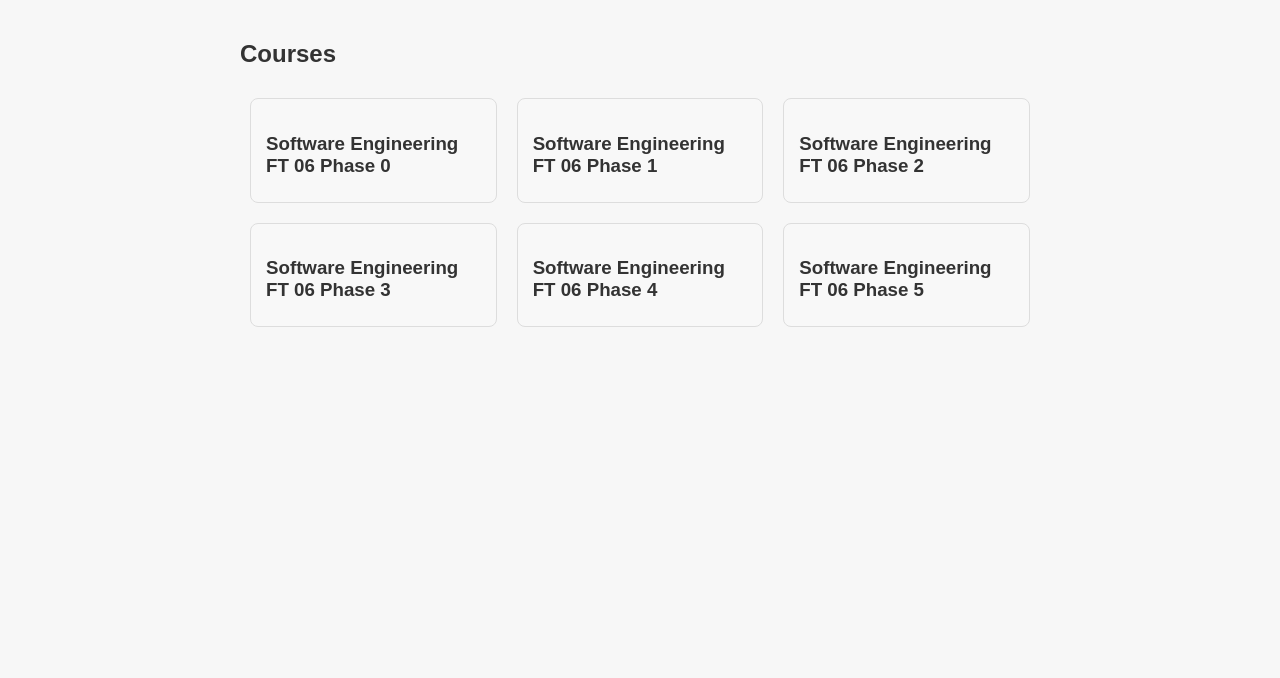
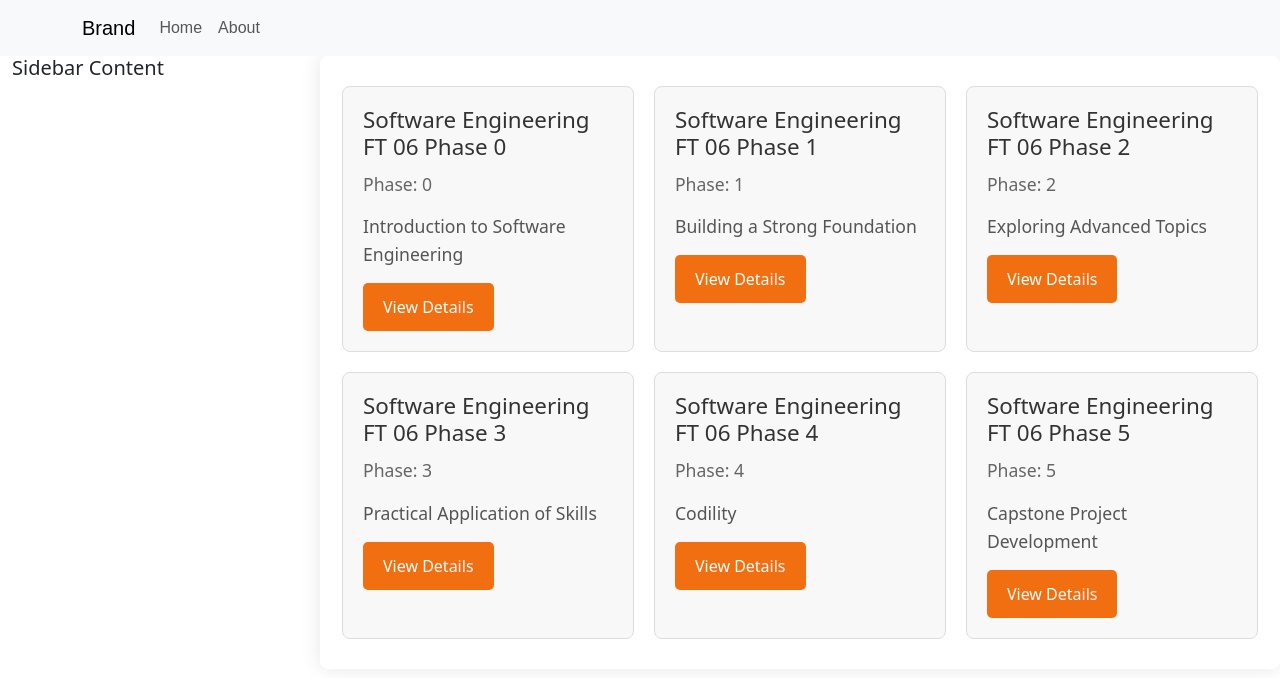
Before and after one commit to Jamescjay/Nobility-hub-client, a React (Create React App) app: page /courses in a window 1280 px wide. Shown: the top 678 px of the page. Built offline with nearby package versions, Linux system fonts and the light colour scheme.

Commit message:
Added Navbar, Sidebar, and Styled Course Cards

```diff
--- a/package.json
+++ b/package.json
@@ -9,7 +9,10 @@
     "@testing-library/user-event": "^13.5.0",
     "axion": "^0.1.0",
     "axios": "^1.6.7",
+    "bootstrap": "^5.3.2",
     "react": "^18.2.0",
+    "react-bootstrap": "^2.10.1",
+    "react-calendar": "^4.8.0",
     "react-dom": "^18.2.0",
     "react-icons": "^5.0.1",
     "react-router-dom": "^6.22.1",
--- a/src/App.css
+++ b/src/App.css
@@ -2,8 +2,8 @@ body {
   margin: 0;
   padding: 0;
   font-family: "Arial", sans-serif;
-  background-color: #f7f7f7;
-  color: #444;
+  background-color: #f5f5f5;
+  color: #333;
 }
 
 .app-container {
@@ -13,17 +13,10 @@ body {
   margin: 0 auto;
 }
 
-.left-section {
-  flex: 1;
-  padding: 20px;
-}
-
+.left-section,
 .right-section {
   flex: 1;
   padding: 20px;
-  display: flex;
-  flex-direction: column;
-  align-items: center;
 }
 
 .title-section {
@@ -78,40 +71,47 @@ h2 {
   color: #333;
 }
 
-.sign-in-button {
-  background-color: #f16f10;
-  color: white;
-  padding: 20px 40px;
+.sign-in-button,
+.sign-in-button-google,
+button,
+a {
+  text-decoration: none;
+  color: #fff;
+  font-family: "Arial", sans-serif;
+}
+
+.sign-in-button,
+.sign-in-button-google {
   font-size: 20px;
   cursor: pointer;
   border: none;
   outline: none;
   border-radius: 10px;
   transition: background-color 0.3s ease;
+  display: inline-block;
   margin-bottom: 10px;
+}
+
+.sign-in-button:hover,
+.sign-in-button-google:hover,
+button:hover,
+a:hover {
+  text-decoration: none;
+  color: #fff;
+}
+
+.sign-in-button {
+  background-color: #f16f10;
+  padding: 15px 30px;
 }
 
 .sign-in-button:hover {
   background-color: #cc3700;
 }
 
-.google-logo {
-  margin-right: 10px;
-  width: 24px;
-  height: 24px;
-}
-
 .sign-in-button-google {
   background-color: #4285f4;
-  color: #ffffff;
-  padding: 19px 70px;
-  font-size: 20px;
-  cursor: pointer;
-  border: none;
-  outline: none;
-  border-radius: 10px;
-  transition: background-color 0.3s ease;
-  align-items: center;
+  padding: 14px 60px;
 }
 
 .sign-in-button-google:hover {
@@ -130,8 +130,18 @@ input {
 
 .courses-container {
   max-width: 800px;
-  margin: 0 auto;
+  margin: 50px auto;
   padding: 20px;
+  background-color: #ffffff;
+  border-radius: 8px;
+  box-shadow: 0 0 20px rgba(0, 0, 0, 0.1);
+}
+
+h2 {
+  text-align: center;
+  font-size: 1.8em;
+  color: #333;
+  margin-bottom: 30px;
 }
 
 .course-list {
@@ -144,22 +154,68 @@ input {
   border: 1px solid #ddd;
   border-radius: 8px;
   margin: 10px;
-  padding: 15px;
-  width: calc(33.33% - 20px); /* Adjust the width as needed */
+  padding: 20px;
+  width: calc(33.33% - 20px);
   box-sizing: border-box;
-  transition: background-color 0.3s ease;
+  transition: background-color 0.3s ease, transform 0.3s ease;
 
   &:hover {
     background-color: #e0e0e0;
+    transform: scale(1.02);
   }
 
   h3 {
+    font-size: 1.4em;
+    color: #333;
     margin-bottom: 10px;
-    color: #333;
   }
 
-  p {
-    margin: 0;
+  .phase-info {
+    font-size: 1.1em;
     color: #666;
+    margin-bottom: 15px;
   }
+
+  .description {
+    font-size: 1.1em;
+    line-height: 1.6;
+    color: #555;
+    margin-bottom: 15px;
+  }
+
+  .action-buttons {
+    display: flex;
+    justify-content: space-between;
+    align-items: center;
+  }
+
+  button {
+    background-color: #f16f10;
+    padding: 12px 20px;
+    font-size: 1em;
+    cursor: pointer;
+    border: none;
+    border-radius: 5px;
+    transition: background-color 0.3s ease;
+    display: inline-block;
+  }
+
+  button:hover {
+    background-color: #cc3700;
+  }
+
+  a {
+    text-decoration: none;
+    color: #333;
+    padding: 12px 20px;
+    border: 1px solid #ddd;
+    border-radius: 5px;
+    transition: background-color 0.3s ease;
+    display: inline-block;
+  }
+
+  a:hover {
+    background-color: #f0f0f0;
+  }
+
 }
--- a/src/App.js
+++ b/src/App.js
@@ -6,6 +6,7 @@ import AdminLoginPage from "./components/AdminLoginPage";
 import LearnersLogin from "./components/LearnersLogin";
 import Dashboard from "./components/Dashboard";
 import Courses from "./components/Courses";
+import CourseDetails from "./components/CourseDetails";
 
 
 function App() {
@@ -16,6 +17,8 @@ function App() {
         <Route path="/dashboard" element={<Dashboard />} />
         <Route path="/LearnersLogin" element={<LearnersLogin />} />
         <Route path="/courses" element={<Courses />} />
+        <Route path="/courses/:id" element={<CourseDetails />} />
+
       </Routes>
     </Router>
   );
--- a/src/components/CourseDetails.js
+++ b/src/components/CourseDetails.js
@@ -1,11 +1,42 @@
-import React from "react";
+import React, { useState, useEffect } from "react";
+import { useParams } from "react-router-dom";
 
-const CourseDetails = ({ title, details, materials }) => {
+const CourseDetails = () => {
+  const { phase, week } = useParams();
+  const [weekContent, setWeekContent] = useState(null);
+
+  useEffect(() => {
+    const fetchWeekContent = async () => {
+      try {
+
+        const response = await fetch(
+          ``
+        );
+        const data = await response.json();
+
+
+        setWeekContent(data);
+      } catch (error) {
+        console.error("Error fetching week content:", error);
+      }
+    };
+
+    fetchWeekContent();
+  }, [week]);
+
   return (
-    <div className="course-details">
-      <h2>{title}</h2>
-      <div className="details">{details}</div>
-      <div className="materials">{materials}</div>
+    <div className="course-details-container">
+      <h2>
+        Phase {phase} - Week {week} - Course Details
+      </h2>
+      {weekContent && (
+        <div>
+
+          <p>{weekContent.title}</p>
+          <p>{weekContent.description}</p>
+
+        </div>
+      )}
     </div>
   );
 };
--- a/src/components/Courses.js
+++ b/src/components/Courses.js
@@ -1,70 +1,141 @@
-import React from "react";
-import { useState, useEffect } from "react";
+import React, { useState } from "react";
+import { Link } from "react-router-dom";
+import CourseDetails from "./CourseDetails";
+import "../App.css";
+import "bootstrap/dist/css/bootstrap.min.css";
+import { Navbar, Nav, Container } from "react-bootstrap";
 
 const Courses = () => {
-  const coursesData = [
+  const [courses, setCourses] = useState([
     {
+      id: 1,
       title: "Software Engineering FT 06 Phase 0",
-      enrolled: true,
-      published: true,
+      phase: 0,
+      description: "Introduction to Software Engineering",
+      course_url:
+        "https://docs.google.com/document/d/1pwh_MLe5LBgDtsg2c2EI7nAd8kzLg4zN_aQ6Fojh_v8/edit",
+      materials: [
+        { title: "Phase 0 Overview", content: "Your content here" },
+
+      ],
     },
     {
+      id: 2,
       title: "Software Engineering FT 06 Phase 1",
-      enrolled: true,
-      published: true,
+      phase: 1,
+      description: "Building a Strong Foundation",
+      course_url: "https://your-cohort-url.com",
+      materials: [
+        { title: "Phase 1 Overview", content: "Your content here" },
+
+      ],
     },
     {
+      id: 3,
       title: "Software Engineering FT 06 Phase 2",
-      enrolled: true,
-      published: true,
+      phase: 2,
+      description: "Exploring Advanced Topics",
+      course_url: "https://your-cohort-url.com",
+      materials: [
+        { title: "Phase 2 Overview", content: "Your content here" },
+
+      ],
     },
     {
+      id: 4,
       title: "Software Engineering FT 06 Phase 3",
-      enrolled: true,
-      published: true,
+      phase: 3,
+      description: "Practical Application of Skills",
+      course_url: "https://your-cohort-url.com",
+      materials: [
+        { title: "Phase 3 Overview", content: "Your content here" },
+
+      ],
     },
     {
+      id: 5,
       title: "Software Engineering FT 06 Phase 4",
-      enrolled: true,
-      published: true,
+      phase: 4,
+      description: "Codility",
+      course_url: "https://your-cohort-url.com",
+      materials: [
+        { title: "Phase 4 Overview", content: "Your content here" },
+
+      ],
     },
     {
+      id: 6,
       title: "Software Engineering FT 06 Phase 5",
-      enrolled: true,
-      published: true,
+      phase: 5,
+      description: "Capstone Project Development",
+      course_url: "https://your-cohort-url.com",
+      materials: [
+        { title: "Phase 5 Overview", content: "Your content here" },
+
+      ],
     },
-  ];
+  ]);
 
   const [selectedCourse, setSelectedCourse] = useState(null);
 
-  const handleCourseClick = (index) => {
-    setSelectedCourse(index === selectedCourse ? null : index);
+  const handleCourseClick = (course) => {
+    if (course.course_url) {
+
+      window.open(course.course_url, "_blank");
+    } else {
+
+      console.error("Course URL not available");
+    }
   };
 
   return (
-    <div className="courses-container">
-      <h2>Courses</h2>
-      <div className="course-list">
-        {coursesData.map((course, index) => (
-          <div
-            className={`course-card ${
-              selectedCourse === index ? "selected" : ""
-            }`}
-            key={index}
-            onClick={() => handleCourseClick(index)}
-          >
-            <h3>{course.title}</h3>
-            {selectedCourse === index && (
-              <div className="course-details">
-                <p>Enrolled as Student: {course.enrolled ? "Yes" : "No"}</p>
-                <p>Published: {course.published ? "Yes" : "No"}</p>
+    <>
 
-              </div>
-            )}
+      <Navbar bg="light" expand="lg">
+        <Container>
+          <Navbar.Brand href="#">Brand</Navbar.Brand>
+          <Navbar.Toggle aria-controls="basic-navbar-nav" />
+          <Navbar.Collapse id="basic-navbar-nav">
+            <Nav className="ml-auto">
+              <Nav.Link href="#">Home</Nav.Link>
+              <Nav.Link href="#">About</Nav.Link>
+
+            </Nav>
+          </Navbar.Collapse>
+        </Container>
+      </Navbar>
+
+
+      <Container fluid>
+        <div className="row">
+
+          <div className="col-md-3 sidebar">
+            <h5>Sidebar Content</h5>
+
           </div>
-        ))}
-      </div>
-    </div>
+
+
+          <div className="col-md-9 courses-container">
+            <div className="course-list">
+              {courses.map((course) => (
+                <div className="course-card" key={course.id}>
+                  <h3>{course.title}</h3>
+                  <p className="phase-info">Phase: {course.phase}</p>
+                  <p className="description">{course.description}</p>
+                  <div className="action-buttons">
+                    <button onClick={() => handleCourseClick(course)}>
+                      View Details
+                    </button>
+                  </div>
+                </div>
+              ))}
+            </div>
+
+            {selectedCourse && <CourseDetails course={selectedCourse} />}
+          </div>
+        </div>
+      </Container>
+    </>
   );
 };
 
```
Also changed, not shown: 1 other file (tests, documents, lock files or other folders).
